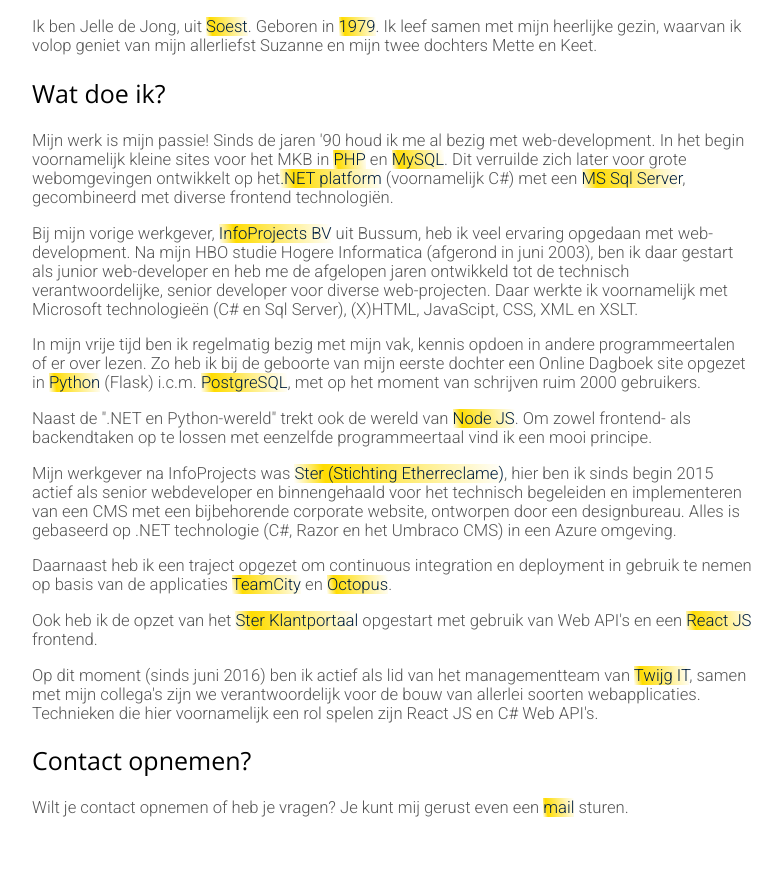
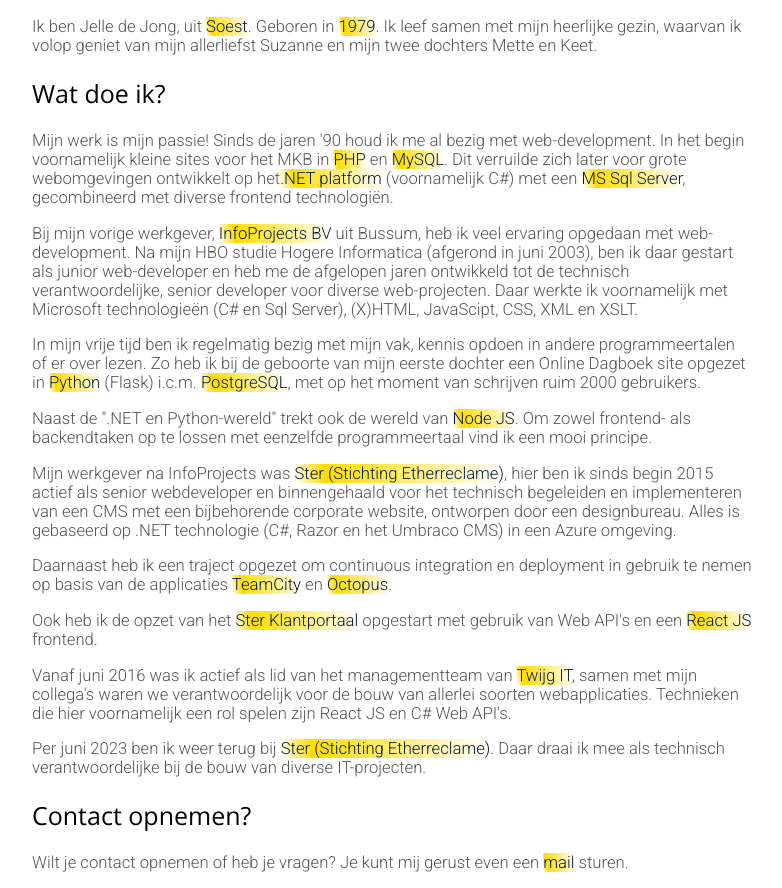
Before and after one commit to hoest/www.jelledejong.org, a Gatsby site: page / in a window 1280 px wide. Shown: the part 128-1016 px from the top of the page, without its empty margins (248-1030 px from the left). Before the commit the page ends 962 px from the top, so only its background shows below. Built offline with nearby package versions, Linux system fonts and the light colour scheme; Gatsby itself is replaced by a stand-in of ours.

Commit message:
Update index.js

```diff
--- a/src/pages/index.js
+++ b/src/pages/index.js
@@ -158,8 +158,7 @@
         frontend.
       </p>
       <p>
-        Op dit moment (sinds juni 2016) ben ik actief als lid van het
-        managementteam van{" "}
+        Vanaf juni 2016 was ik actief als lid van het managementteam van{" "}
         <a
           href="https://www.twijg-it.nl/"
           target="_blank"
@@ -167,10 +166,17 @@
         >
           Twijg IT
         </a>
-        , samen met mijn collega's zijn we verantwoordelijk voor de bouw van
+        , samen met mijn collega's waren we verantwoordelijk voor de bouw van
         allerlei soorten webapplicaties. Technieken die hier voornamelijk een
         rol spelen zijn React JS en C# Web API's.
       </p>
+      <p>Per juni 2023 ben ik weer terug bij <a
+          href="https://www.ster.nl/"
+          target="_blank"
+          rel="noopener noreferrer"
+        >
+          Ster (Stichting Etherreclame)
+        </a>. Daar draai ik mee als technisch verantwoordelijke bij de bouw van diverse IT-projecten.</p>
     </section>
 
     <section>
```
